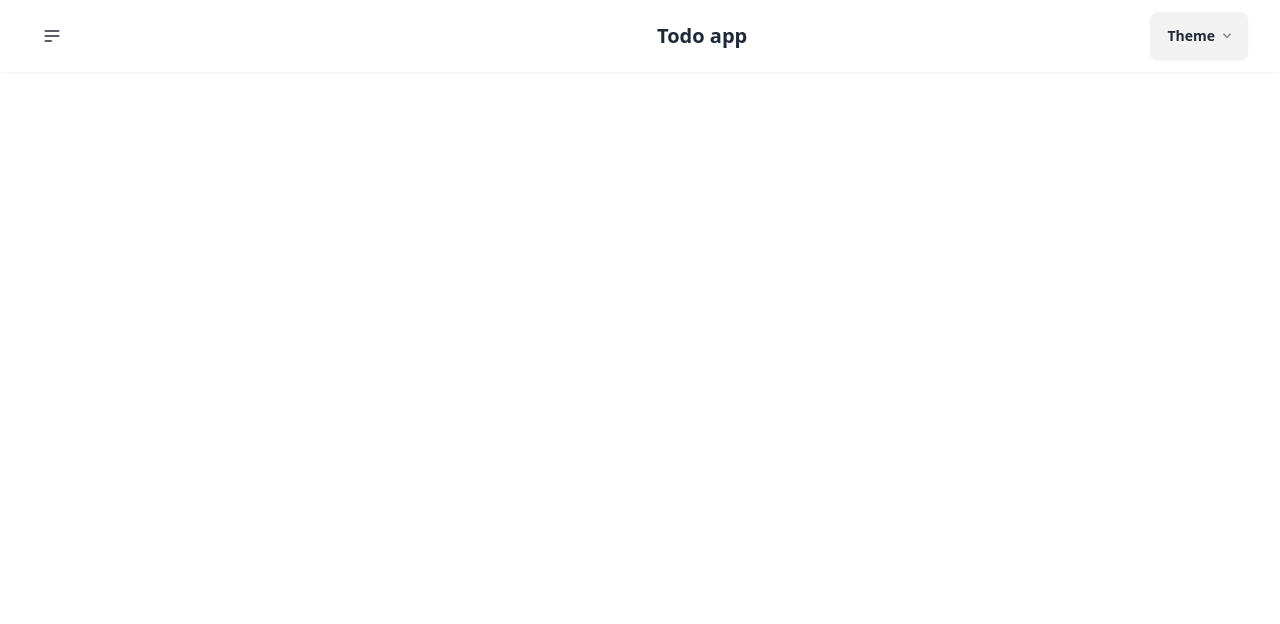
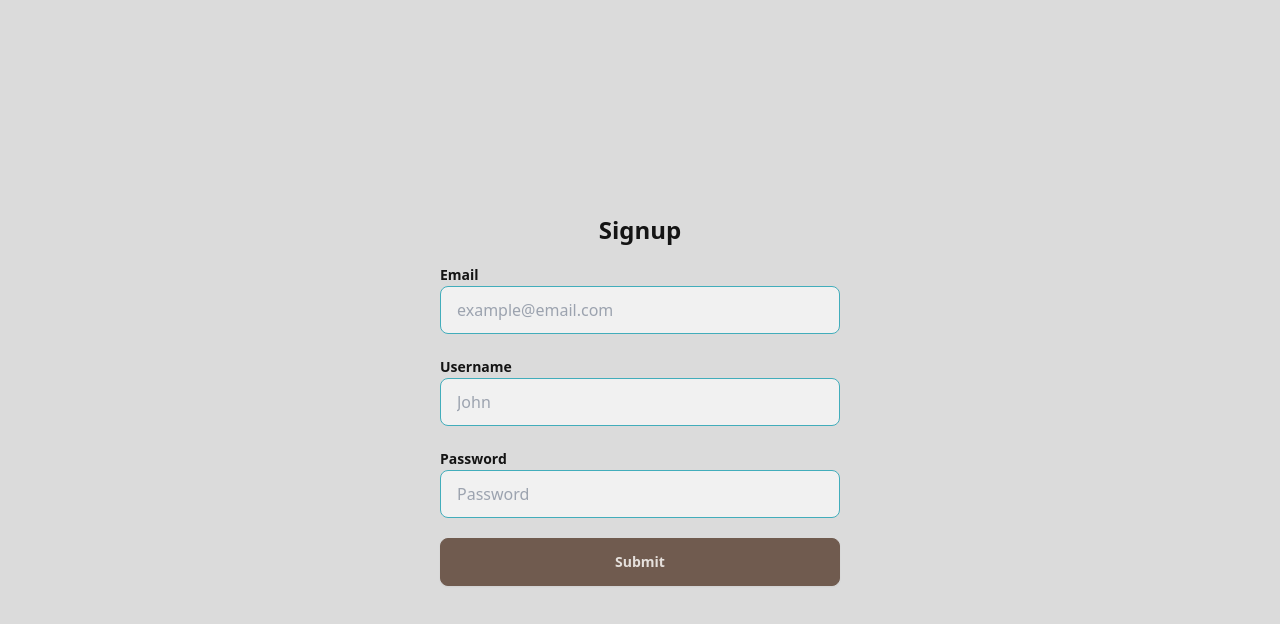
Before and after one commit to MIRZOULUGBEK9008/todo-firebase-react-app-selfmade, a React (Vite) app: page /signup in a window 1280 px wide. Shown: the top 624 px of the page. Built offline with nearby package versions, Linux system fonts and the light colour scheme.

Commit message:
Add signup, login pages and theme localstorage

```diff
--- a/index.html
+++ b/index.html
@@ -10,6 +10,13 @@
 
     <meta name="viewport" content="width=device-width, initial-scale=1.0" />
     <title>Todo app with Firebase, TailwindCSS, DaisyUI</title>
+
+    <script>
+      window.onload = function () {
+        document.documentElement.dataset.theme =
+          localStorage.getItem("theme") || "autumn";
+      };
+    </script>
   </head>
   <body class="h-full">
     <div class="flex h-full flex-col" id="root"></div>
--- a/src/App.jsx
+++ b/src/App.jsx
@@ -1,13 +1,46 @@
+// React hooks
 import { useState } from "react";
+
+// RRD hooks
+import { RouterProvider, createBrowserRouter } from "react-router-dom";
+
+// Conponents
 import Loader from "./components/Loader";
-import Header from "./components/Header";
+
+// Layouts
+import RootLayouts from "./layouts/RootLayouts";
+
+// Pages
+import Home from "./pages/Home";
+import Login from "./pages/Login";
+import Signup from "./pages/Signup";
 
 function App() {
   const [loader, setLoader] = useState(false);
+  const routes = createBrowserRouter([
+    {
+      path: "/",
+      element: <RootLayouts />,
+      elements: [
+        {
+          index: true,
+          element: <Home />,
+        },
+      ],
+    },
+    {
+      path: "/login",
+      element: <Login />,
+    },
+    {
+      path: "/signup",
+      element: <Signup />,
+    },
+  ]);
   return (
     <>
       {loader && <Loader />}
-      <Header />
+      <RouterProvider router={routes} />
     </>
   );
 }
--- a/src/components/Navbar.jsx
+++ b/src/components/Navbar.jsx
@@ -1,10 +1,10 @@
-import { toast } from "react-toastify";
 import ThemeController from "./ThemeController";
+import { Link } from "react-router-dom";
 
 function Navbar() {
   return (
     <div className="navbar bg-base-100">
-      <div className="navbar-start">
+      <div className="navbar-start w-[40%]">
         <div className="dropdown">
           <div tabIndex={0} role="button" className="btn btn-ghost btn-circle">
             <svg
@@ -27,19 +27,19 @@ function Navbar() {
             className="menu menu-sm dropdown-content bg-base-100 rounded-box z-[1] mt-3 w-52 p-2 shadow"
           >
             <li>
-              <a>Homepage</a>
+              <Link to={"/"}>Homepage</Link>
             </li>
             <li>
-              <a>Portfolio</a>
+              <Link to={"/signup"}>Signup</Link>
             </li>
             <li>
-              <a>About</a>
+              <Link to={"/login"}>Login</Link>
             </li>
           </ul>
         </div>
       </div>
       <div className="navbar-center">
-        <a className="btn btn-ghost text-xl">Todo app</a>
+        <a className="btn btn-ghost text-xl">Welcome to Palonchi</a>
       </div>
       <ThemeController />
     </div>
--- a/src/components/ThemeController.jsx
+++ b/src/components/ThemeController.jsx
@@ -1,4 +1,4 @@
-import { useRef } from "react";
+import { useEffect } from "react";
 
 function ThemeController() {
   const themes = [
@@ -35,14 +35,14 @@ function ThemeController() {
     "nord",
     "sunset",
   ];
+
+  function handleChange({ target: { value } }) {
+    localStorage.setItem("theme", value);
+  }
+
   return (
     <div className="dropdown ml-auto">
-      <label
-        htmlFor="themeController"
-        tabIndex={0}
-        role="button"
-        className="btn m-1"
-      >
+      <label tabIndex={0} role="button" className="btn m-1">
         Theme
         <svg
           width="12px"
@@ -54,15 +54,15 @@ function ThemeController() {
           <path d="M1799 349l242 241-1017 1017L7 590l242-241 775 775 775-775z"></path>
         </svg>
       </label>
-      <input className="peer sr-only" id="themeController" type="checkbox" />
       <ul
         tabIndex={0}
-        className="bg-base-300 rounded-box invisible absolute right-0 z-[1] h-[200px] w-52 overflow-y-scroll p-2 shadow-2xl transition peer-checked:visible"
+        className="bg-base-300 rounded-box dropdown-content absolute right-0 z-[1] h-[200px] w-52 overflow-y-scroll p-2 shadow-2xl transition"
       >
         {themes.map((theme, index) => {
           return (
             <li key={index}>
               <input
+                onChange={(e) => handleChange(e)}
                 type="radio"
                 name="theme-dropdown"
                 className="theme-controller btn btn-sm btn-block btn-ghost justify-start"
--- /dev/null
+++ b/src/layouts/Footer.jsx
@@ -0,0 +1,13 @@
+function Footer() {
+  return (
+    <footer className="footer footer-center bg-base-300 text-base-content p-4">
+      <aside>
+        <p>
+          Copyright © 2023 - All right reserved by Mirzo Ulugbek Khudoyberdiyev
+        </p>
+      </aside>
+    </footer>
+  );
+}
+
+export default Footer;
--- a/src/components/Header.jsx
+++ b/src/layouts/Header.jsx
@@ -1,4 +1,4 @@
-import Navbar from "./Navbar";
+import Navbar from "../components/Navbar";
 
 function Header() {
   return (
--- /dev/null
+++ b/src/layouts/Main.jsx
@@ -0,0 +1,11 @@
+import { Outlet } from "react-router-dom";
+
+function Main() {
+  return (
+    <main className="grow">
+      <Outlet />
+    </main>
+  );
+}
+
+export default Main;
--- /dev/null
+++ b/src/layouts/RootLayouts.jsx
@@ -0,0 +1,15 @@
+import Footer from "./Footer";
+import Header from "./Header";
+import Main from "./Main";
+
+function RootLayouts() {
+  return (
+    <>
+      <Header />
+      <Main />
+      <Footer />
+    </>
+  );
+}
+
+export default RootLayouts;
--- /dev/null
+++ b/src/pages/Home.jsx
@@ -0,0 +1,5 @@
+function Home() {
+  return <div>Home</div>;
+}
+
+export default Home;
--- /dev/null
+++ b/src/pages/Login.jsx
@@ -0,0 +1,35 @@
+function Login() {
+  return (
+    <div className="bg-base-200 flex h-full items-center justify-center">
+      <div className="w-full max-w-[400px]">
+        <h2 className="mb-4 text-center text-2xl font-bold">Login</h2>
+        <form className="flex flex-col gap-5">
+          <label>
+            <span class="label-text font-semibold">Email</span>
+            <input
+              type="email"
+              placeholder="example@email.com"
+              name="email"
+              className="input input-bordered input-info w-full"
+              pattern="[a-z0-9._%+-]+@[a-z0-9.-]+\.[a-z]{2,4}$"
+              required
+            />
+          </label>
+          <label>
+            <span class="label-text font-semibold">Password</span>
+            <input
+              type="password"
+              placeholder="Password"
+              name="password"
+              className="input input-bordered input-info w-full"
+              required
+            />
+          </label>
+          <button className="btn btn-active btn-neutral">Submit</button>
+        </form>
+      </div>
+    </div>
+  );
+}
+
+export default Login;
--- /dev/null
+++ b/src/pages/Signup.jsx
@@ -0,0 +1,45 @@
+function Signup() {
+  return (
+    <div className="bg-base-200 flex h-full items-center justify-center">
+      <div className="w-full max-w-[400px]">
+        <h2 className="mb-4 text-center text-2xl font-bold">Signup</h2>
+        <form className="flex flex-col gap-5">
+          <label>
+            <span class="label-text font-semibold">Email</span>
+            <input
+              type="email"
+              placeholder="example@email.com"
+              name="email"
+              className="input input-bordered input-info w-full"
+              pattern="[a-z0-9._%+-]+@[a-z0-9.-]+\.[a-z]{2,4}$"
+              required
+            />
+          </label>
+          <label>
+            <span class="label-text font-semibold">Username</span>
+            <input
+              type="text"
+              placeholder="John"
+              name="username"
+              className="input input-bordered input-info w-full"
+              required
+            />
+          </label>
+          <label>
+            <span class="label-text font-semibold">Password</span>
+            <input
+              type="password"
+              placeholder="Password"
+              name="password"
+              className="input input-bordered input-info w-full"
+              required
+            />
+          </label>
+          <button className="btn btn-active btn-neutral">Submit</button>
+        </form>
+      </div>
+    </div>
+  );
+}
+
+export default Signup;
```
